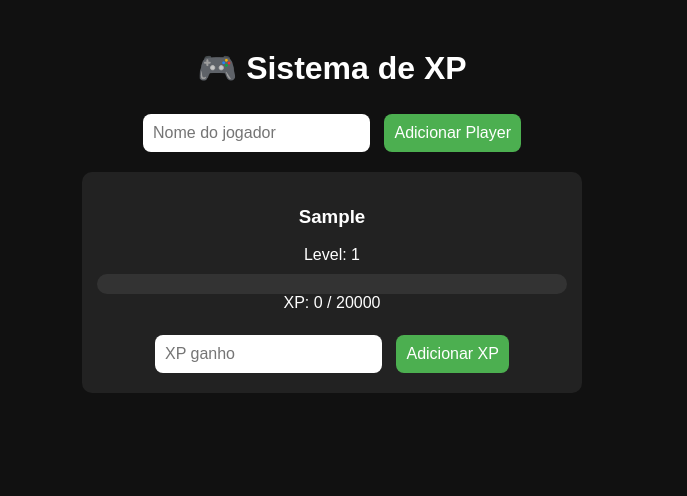
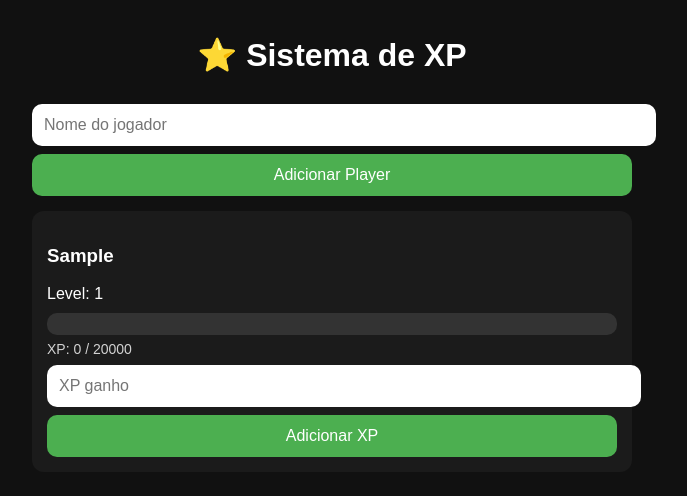
Before and after one commit to Henriqvx8/Criador-personagem-, a plain HTML site: page index.html in a window 1280 px wide. Both pictures are taken after typing "Sample" into the empty fields and a click on the button "Adicionar Player". Shown: the whole page, without its empty margins (308-995 px from the left). Drawn offline with Linux system fonts and the light colour scheme.

Commit message:
Update index.html

```diff
--- a/index.html
+++ b/index.html
@@ -2,46 +2,58 @@
 <html lang="pt-BR">
 <head>
 <meta charset="UTF-8">
+<meta name="viewport" content="width=device-width, initial-scale=1.0">
 <title>Sistema de XP RPG</title>
 
 <style>
 
 body{
-font-family:Arial;
+font-family:Arial, sans-serif;
 background:#111;
 color:white;
+margin:0;
+padding:15px;
+}
+
+h1{
 text-align:center;
-padding:20px;
 }
 
 .container{
-max-width:500px;
+max-width:600px;
 margin:auto;
 }
 
-input,button{
-padding:10px;
-margin:5px;
+input{
+width:100%;
+padding:12px;
+margin-top:8px;
 border:none;
-border-radius:8px;
+border-radius:10px;
 font-size:16px;
 }
 
 button{
+width:100%;
+padding:12px;
+margin-top:8px;
+border:none;
+border-radius:10px;
+font-size:16px;
 background:#4CAF50;
 color:white;
-cursor:pointer;
 }
 
 .player{
-background:#222;
+background:#1b1b1b;
 padding:15px;
 margin-top:15px;
-border-radius:10px;
+border-radius:12px;
 }
 
 .bar{
 width:100%;
+height:22px;
 background:#333;
 border-radius:10px;
 overflow:hidden;
@@ -49,9 +61,16 @@ margin-top:10px;
 }
 
 .progress{
-height:20px;
+height:100%;
 background:#4CAF50;
 width:0%;
+transition:0.4s;
+}
+
+.info{
+margin-top:6px;
+font-size:14px;
+opacity:0.8;
 }
 
 </style>
@@ -60,7 +79,7 @@ width:0%;
 
 <body>
 
-<h1>🎮 Sistema de XP</h1>
+<h1>⭐ Sistema de XP</h1>
 
 <div class="container">
 
@@ -78,7 +97,7 @@ const XP_LEVEL = 20000
 
 function addPlayer(){
 
-let nome = document.getElementById("nomePlayer").value
+let nome = document.getElementById("nomePlayer").value.trim()
 
 if(nome=="") return
 
@@ -94,11 +113,12 @@ Level: <span class="level">1</span>
 <div class="progress"></div>
 </div>
 
+<div class="info">
 XP: <span class="xp">0</span> / ${XP_LEVEL}
-
-<br><br>
+</div>
 
 <input class="xpInput" placeholder="XP ganho">
+
 <button onclick="addXP(this)">Adicionar XP</button>
 `
 
@@ -130,7 +150,7 @@ while(xp >= XP_LEVEL){
 xp -= XP_LEVEL
 level++
 
-alert("LEVEL UP! Agora nível "+level)
+alert("⭐ LEVEL UP! Agora nível "+level)
 
 }
 
```
